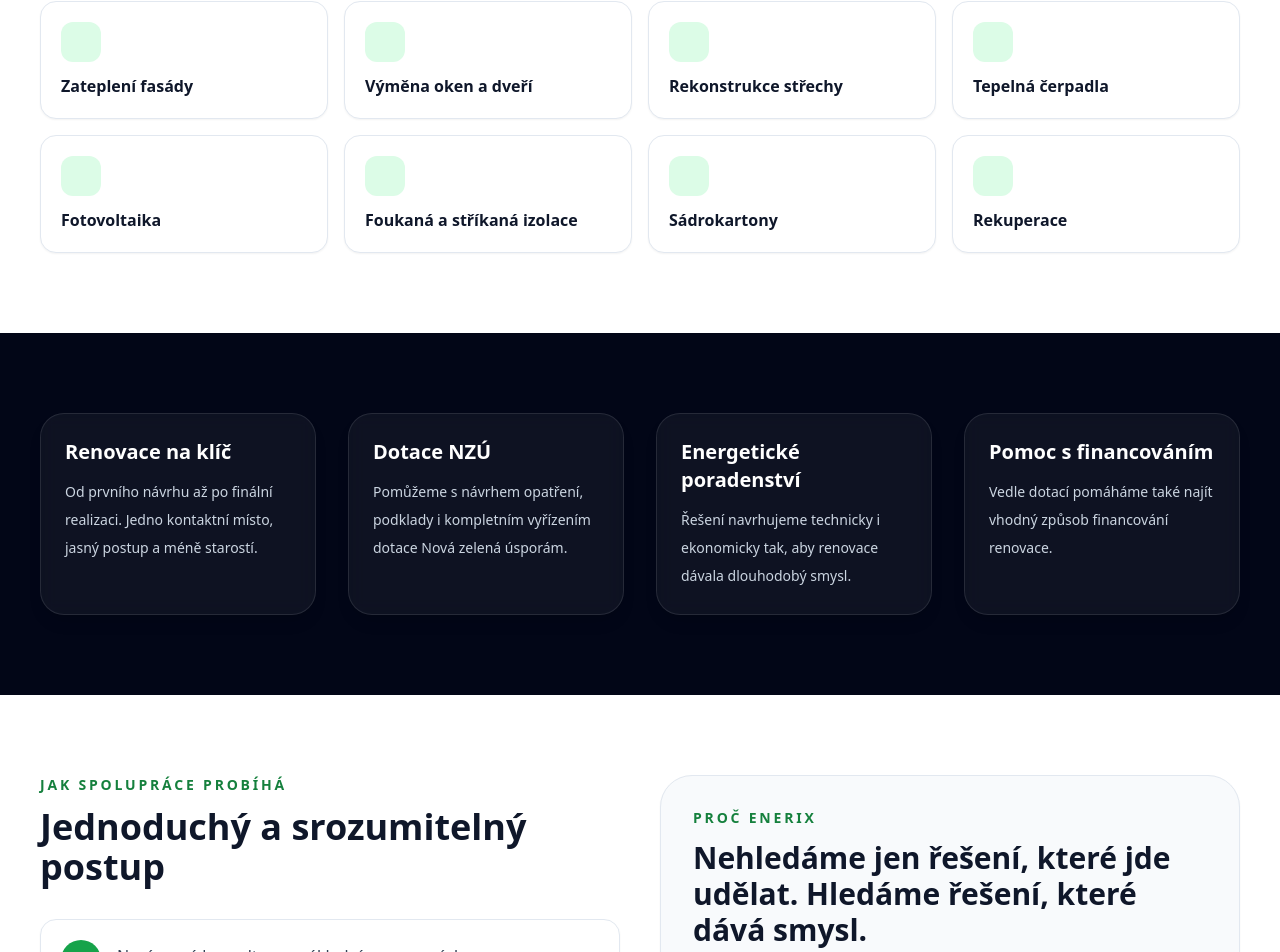
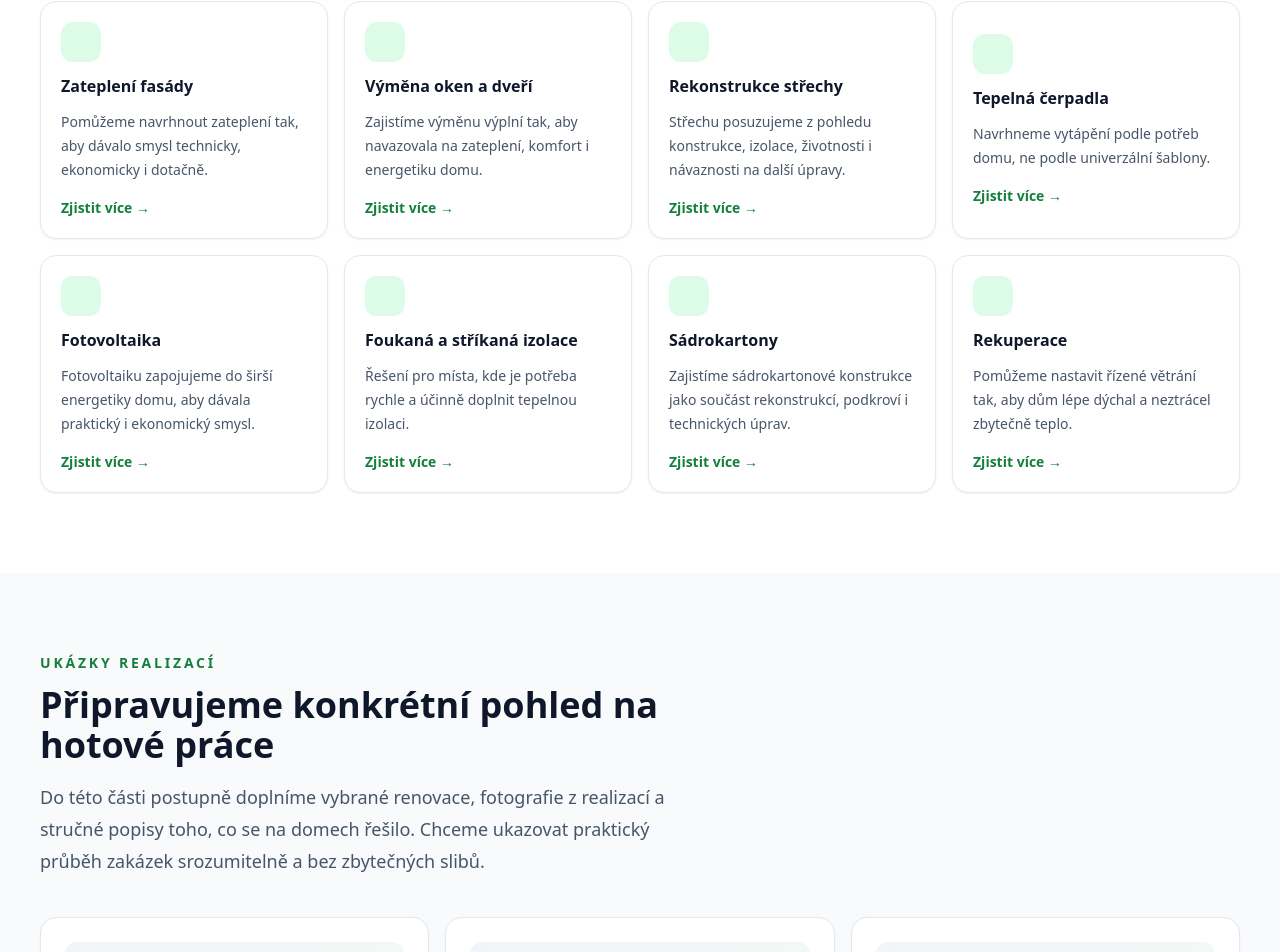
Before and after one commit to Enerixsro/enerix-web, a Next.js app: page / in a window 1280 px wide. Shown: the part 1117-2069 px from the top of the page. Built offline with nearby package versions, Linux system fonts and the light colour scheme.

Commit message:
Update index.js

```diff
--- a/pages/index.js
+++ b/pages/index.js
@@ -1,4 +1,8 @@
+import { useState } from "react";
+
 export default function EnerixLandingPage() {
+  const [activeService, setActiveService] = useState(null);
+
   async function handleSubmit(event) {
     event.preventDefault();
 
@@ -29,14 +33,112 @@ export default function EnerixLandingPage() {
   }
 
   const services = [
-    "Zateplení fasády",
-    "Výměna oken a dveří",
-    "Rekonstrukce střechy",
-    "Tepelná čerpadla",
-    "Fotovoltaika",
-    "Foukaná a stříkaná izolace",
-    "Sádrokartony",
-    "Rekuperace",
+    {
+      title: "Zateplení fasády",
+      short:
+        "Pomůžeme navrhnout zateplení tak, aby dávalo smysl technicky, ekonomicky i dotačně.",
+      detail:
+        "Zateplení fasády řešíme jako důležitou část celkové renovace domu. Nejde jen o nový vzhled, ale hlavně o snížení tepelných ztrát, lepší komfort bydlení a správnou návaznost na okna, střechu a další opatření. Připravíme návrh, posoudíme možnosti dotace a provedeme vás celým procesem od prvního rozhodnutí až po realizaci.",
+      points: [
+        "vhodnou skladbu zateplení a tloušťku izolace",
+        "návaznosti na okna, sokl, střechu a detaily fasády",
+        "podklady pro dotace a smysluplné pořadí renovace",
+      ],
+    },
+    {
+      title: "Výměna oken a dveří",
+      short:
+        "Zajistíme výměnu výplní tak, aby navazovala na zateplení, komfort i energetiku domu.",
+      detail:
+        "Okna a dveře výrazně ovlivňují úniky tepla, hluk, větrání i každodenní komfort. Pomůžeme vybrat řešení, které odpovídá stavu domu a plánované renovaci. Hlídáme technické návaznosti, aby výměna nebyla jen samostatný zásah, ale součást promyšleného celku.",
+      points: [
+        "výběr vhodných parametrů oken a dveří",
+        "správné napojení na zateplení a ostění",
+        "dopad na energetické hodnocení a dotace",
+      ],
+    },
+    {
+      title: "Rekonstrukce střechy",
+      short:
+        "Střechu posuzujeme z pohledu konstrukce, izolace, životnosti i návaznosti na další úpravy.",
+      detail:
+        "Rekonstrukce střechy bývá u starších domů jedním z klíčových kroků. Řešíme, co je potřeba opravit, jak správně pracovat s izolací a jak střechu připravit na budoucí provoz domu. Cílem je spolehlivé řešení, které pomůže ochránit dům a podpoří jeho energetickou úspornost.",
+      points: [
+        "stav konstrukce, krytiny a tepelných úniků",
+        "zateplení střechy nebo podkroví",
+        "návaznost na fotovoltaiku, větrání a další opatření",
+      ],
+    },
+    {
+      title: "Tepelná čerpadla",
+      short:
+        "Navrhneme vytápění podle potřeb domu, ne podle univerzální šablony.",
+      detail:
+        "Tepelné čerpadlo má smysl tehdy, když odpovídá tepelným ztrátám domu, způsobu vytápění a očekáváním domácnosti. Pomůžeme posoudit vhodnost řešení, výkon, provozní náklady i návaznost na zateplení, fotovoltaiku nebo úpravy otopné soustavy.",
+      points: [
+        "vhodný výkon a typ tepelného čerpadla",
+        "stav otopné soustavy a přípravu teplé vody",
+        "provozní ekonomiku, dotace a dlouhodobý komfort",
+      ],
+    },
+    {
+      title: "Fotovoltaika",
+      short:
+        "Fotovoltaiku zapojujeme do širší energetiky domu, aby dávala praktický i ekonomický smysl.",
+      detail:
+        "Fotovoltaiku navrhujeme s ohledem na spotřebu domácnosti, technické možnosti domu a další plánovaná opatření. Nejde jen o počet panelů, ale o to, jak systém využijete v běžném provozu, zda dává smysl baterie a jak se řešení propojí s vytápěním nebo ohřevem vody.",
+      points: [
+        "spotřebu domu a vhodnou velikost systému",
+        "baterii, ohřev vody a řízení spotřeby",
+        "dotace, návratnost a návaznost na další technologie",
+      ],
+    },
+    {
+      title: "Foukaná a stříkaná izolace",
+      short:
+        "Řešení pro místa, kde je potřeba rychle a účinně doplnit tepelnou izolaci.",
+      detail:
+        "Foukaná a stříkaná izolace se hodí pro půdy, stropy, dutiny i hůře přístupná místa. Pomůžeme určit, kde má toto řešení smysl, jaký přinese efekt a jak jej správně zařadit do celkové renovace domu.",
+      points: [
+        "posouzení míst s největšími tepelnými úniky",
+        "vhodný typ izolace podle konstrukce",
+        "rychlou realizaci s ohledem na další práce v domě",
+      ],
+    },
+    {
+      title: "Sádrokartony",
+      short:
+        "Zajistíme sádrokartonové konstrukce jako součást rekonstrukcí, podkroví i technických úprav.",
+      detail:
+        "Sádrokartonové konstrukce často navazují na zateplení, rozvody, podkroví nebo změnu dispozic. Řešíme je tak, aby výsledné provedení bylo praktické, čisté a připravené pro další užívání domu.",
+      points: [
+        "podhledy, příčky a úpravy interiéru",
+        "návaznost na izolace, rozvody a technické prvky",
+        "přípravu prostoru pro dokončovací práce",
+      ],
+    },
+    {
+      title: "Rekuperace",
+      short:
+        "Pomůžeme nastavit řízené větrání tak, aby dům lépe dýchal a neztrácel zbytečně teplo.",
+      detail:
+        "Rekuperace pomáhá zajistit pravidelný přísun čerstvého vzduchu bez velkých tepelných ztrát. Dává smysl zejména u domů, kde se zlepšuje obálka budovy a přirozené netěsnosti mizí. Posoudíme vhodnost řešení, rozsah rozvodů i návaznost na ostatní opatření.",
+      points: [
+        "vhodný typ řízeného větrání pro konkrétní dům",
+        "trasy rozvodů a dopad na interiér",
+        "komfort, vlhkost a energetické souvislosti",
+      ],
+    },
+  ];
+
+  const selectedService = services.find(
+    (service) => service.title === activeService
+  );
+
+  const realizationPlaceholders = [
+    "Fotografie před a po",
+    "Krátké video z průběhu",
+    "Popis rozsahu zakázky",
   ];
 
   const benefits = [
@@ -162,14 +264,109 @@ export default function EnerixLandingPage() {
 
         <div className="mt-10 grid gap-4 sm:grid-cols-2 lg:grid-cols-4">
           {services.map((service) => (
-            <div
-              key={service}
-              className="rounded-2xl border border-slate-200 bg-white p-5 shadow-sm transition hover:-translate-y-1 hover:shadow-lg"
+            <button
+              key={service.title}
+              type="button"
+              onClick={() =>
+                setActiveService(
+                  activeService === service.title ? null : service.title
+                )
+              }
+              className={`rounded-2xl border bg-white p-5 text-left shadow-sm transition hover:-translate-y-1 hover:shadow-lg ${
+                activeService === service.title
+                  ? "border-green-500 shadow-lg shadow-green-100"
+                  : "border-slate-200"
+              }`}
+              aria-expanded={activeService === service.title}
             >
               <div className="mb-3 h-10 w-10 rounded-xl bg-green-100" />
-              <div className="font-semibold text-slate-900">{service}</div>
+              <div className="font-semibold text-slate-900">
+                {service.title}
+              </div>
+              <p className="mt-3 text-sm leading-6 text-slate-600">
+                {service.short}
+              </p>
+              <div className="mt-4 text-sm font-semibold text-green-700">
+                Zjistit více →
+              </div>
+            </button>
+          ))}
+        </div>
+
+        {selectedService && (
+          <div className="mt-8 rounded-[2rem] border border-green-100 bg-green-50/60 p-6 shadow-sm md:p-8">
+            <div className="grid gap-8 lg:grid-cols-[1.1fr_0.9fr] lg:items-start">
+              <div>
+                <div className="text-sm font-semibold uppercase tracking-[0.2em] text-green-700">
+                  Vybraná oblast
+                </div>
+                <h3 className="mt-3 text-2xl font-bold text-slate-900 md:text-3xl">
+                  {selectedService.title}
+                </h3>
+                <p className="mt-4 text-lg leading-8 text-slate-700">
+                  {selectedService.detail}
+                </p>
+              </div>
+
+              <div className="border-l-4 border-green-500 pl-5">
+                <div className="font-semibold text-slate-900">
+                  Co u toho typicky řešíme
+                </div>
+                <ul className="mt-4 space-y-3 text-sm leading-6 text-slate-600">
+                  {selectedService.points.map((point) => (
+                    <li key={point} className="flex gap-3">
+                      <span className="mt-2 h-2 w-2 shrink-0 rounded-full bg-green-600" />
+                      <span>{point}</span>
+                    </li>
+                  ))}
+                </ul>
+
+                <a
+                  href="#kontakt"
+                  className="mt-6 inline-flex items-center justify-center rounded-2xl bg-green-600 px-5 py-3 text-sm font-semibold text-white shadow-lg shadow-green-100 transition hover:bg-green-700"
+                >
+                  Chci řešit tuto oblast
+                </a>
+              </div>
             </div>
-          ))}
+          </div>
+        )}
+      </section>
+
+      <section className="bg-slate-50 px-6 py-20 md:px-10">
+        <div className="mx-auto max-w-7xl">
+          <div className="max-w-2xl">
+            <div className="text-sm font-semibold uppercase tracking-[0.2em] text-green-700">
+              Ukázky realizací
+            </div>
+
+            <h2 className="mt-3 text-3xl font-bold md:text-4xl">
+              Připravujeme konkrétní pohled na hotové práce
+            </h2>
+
+            <p className="mt-4 text-lg leading-8 text-slate-600">
+              Do této části postupně doplníme vybrané renovace, fotografie z
+              realizací a stručné popisy toho, co se na domech řešilo. Chceme
+              ukazovat praktický průběh zakázek srozumitelně a bez zbytečných
+              slibů.
+            </p>
+          </div>
+
+          <div className="mt-10 grid gap-4 md:grid-cols-3">
+            {realizationPlaceholders.map((item) => (
+              <div
+                key={item}
+                className="rounded-2xl border border-slate-200 bg-white p-6 shadow-sm"
+              >
+                <div className="mb-5 h-36 rounded-xl bg-gradient-to-br from-slate-100 to-green-50" />
+                <div className="font-semibold text-slate-900">{item}</div>
+                <p className="mt-2 text-sm leading-6 text-slate-600">
+                  Prostor připravený pro doplnění konkrétních podkladů k
+                  realizacím.
+                </p>
+              </div>
+            ))}
+          </div>
         </div>
       </section>
 
```
